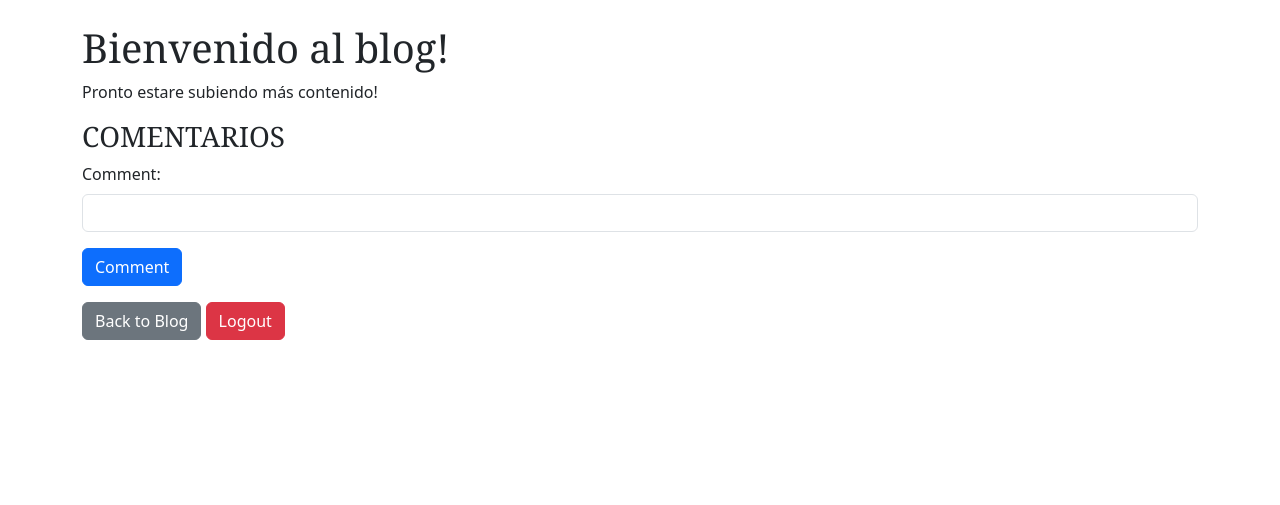
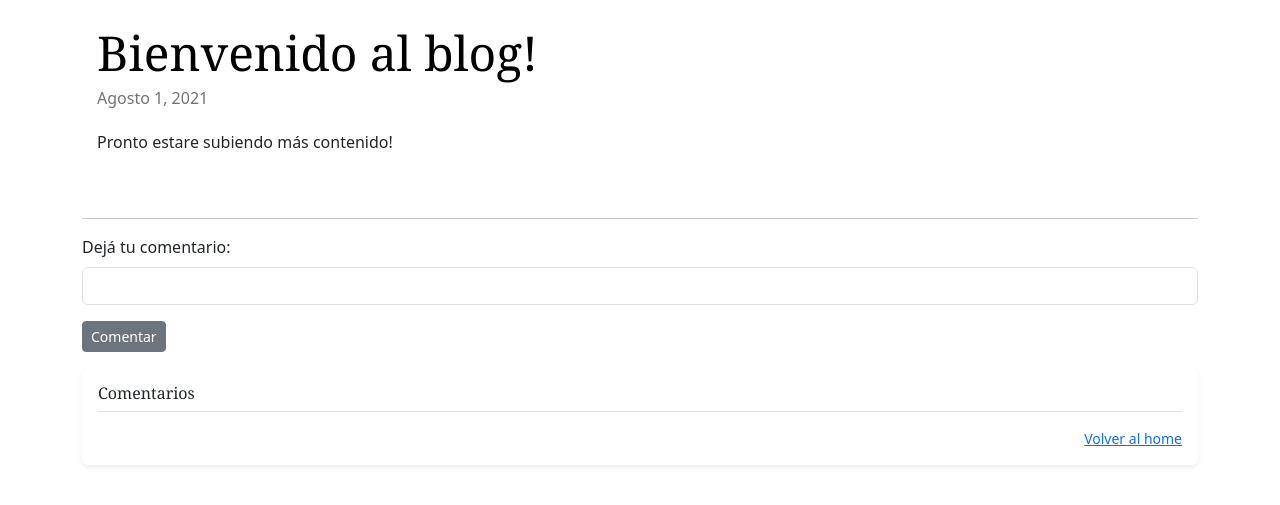
Before and after one commit to LautaroO/TpVulnerabilidadesSeguridadInformatica, a Flask app: page /post/1 in a window 1280 px wide. Shown: the part 83-588 px from the top of the page. Run offline with Flask 3, Linux system fonts and the light colour scheme; data comes from the database, SQL or seed files in the repository; data that the repository does not hold is empty; some libraries are stand-ins or nearby versions.

Commit message:
add comments and post refactor in frontend

```diff
--- a/app.py
+++ b/app.py
@@ -56,6 +56,7 @@ def init_db():
             id INTEGER PRIMARY KEY AUTOINCREMENT,
             content TEXT NOT NULL,
             post_id INTEGER NOT NULL,
+            username TEXT NULL,
             FOREIGN KEY(post_id) REFERENCES posts(id)
         )
     """
@@ -188,9 +189,10 @@ def logout():
 def commentPost(post_id):
     conn = get_db_connection()
     content = request.form["comment"]
+    username = session.get("username","Anónimo")
     query = f"""
-        INSERT INTO comments (post_id, content)
-        VALUES({post_id}, '{content}')
+        INSERT INTO comments (post_id, content, username)
+        VALUES({post_id}, '{content}', '{username}')
     """
     post = conn.executescript(query)
     conn.close()
--- a/templates/post.html
+++ b/templates/post.html
@@ -1,17 +1,18 @@
 {% extends "base.html" %} {% block title %}{{ post['title'] }}{% endblock %} {%
 block content %}
-<h1>{{ post['title'] }}</h1>
+<div class="col-md-8">
+  <article class="blog-post">
+    <h2 class="display-5 link-body-emphasis mb-1">{{ post['title'] }}</h2>
+    <p class="blog-post-meta">Agosto 1, 2021</p>
+
     <p>{{ post['content']|safe }}</p>
-<!-- El uso de |safe permite la ejecución de HTML sin escapar -->
-<h3 class="mt-10">COMENTARIOS</h3>
-{% for comment in comments %}
-<a class="list-group-item list-group-item-action" >
-    <h4 class="mb-1">{{ comment['content'] }}</h4>
-</a>
-{% endfor %}
+  </article>
+</div>
+
+<hr>
 <form method="post">
   <div class="form-group">
-    <label for="comment">Comment:</label>
+    <label for="comment">Dejá tu comentario:</label>
     <input
             type="text"
             class="form-control"
@@ -20,8 +21,20 @@ block content %}
             required
     />
   </div>
-  <button type="submit" class="btn btn-primary">Comment</button>
+  <button type="submit" class="btn btn-secondary btn-sm">Comentar</button>
 </form>
-<a href="{{ url_for('index') }}" class="btn btn-secondary mt-3">Back to Blog</a>
-<a href="{{ url_for('logout') }}" class="btn btn-danger mt-3">Logout</a>
+<div class="my-3 p-3 bg-body rounded shadow-sm">
+  <h6 class="border-bottom pb-2 mb-0">Comentarios</h6>
+{% for comment in comments %}
+  <div class="d-flex text-body-secondary pt-3">
+    <p class="pb-3 mb-0 small lh-sm border-bottom">
+      <strong class="d-block text-gray-dark">{{ comment['username'] }}</strong>
+      {{ comment['content'] }}
+    </p>
+  </div>
+  {% endfor %}
+  <small class="d-block text-end mt-3">
+    <a href="/">Volver al home</a>
+  </small>
+</div>
 {% endblock %}
```
Lines whose indentation alone changed are shown as unchanged.
